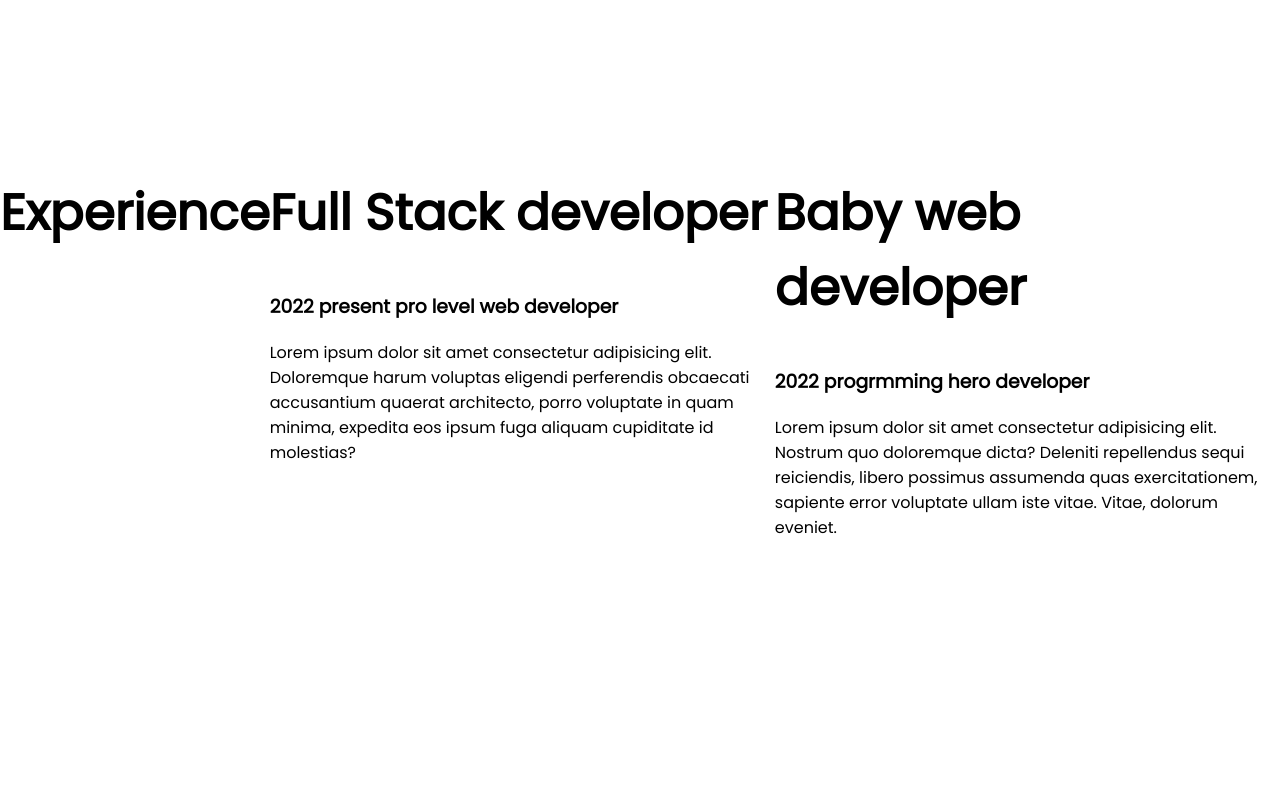
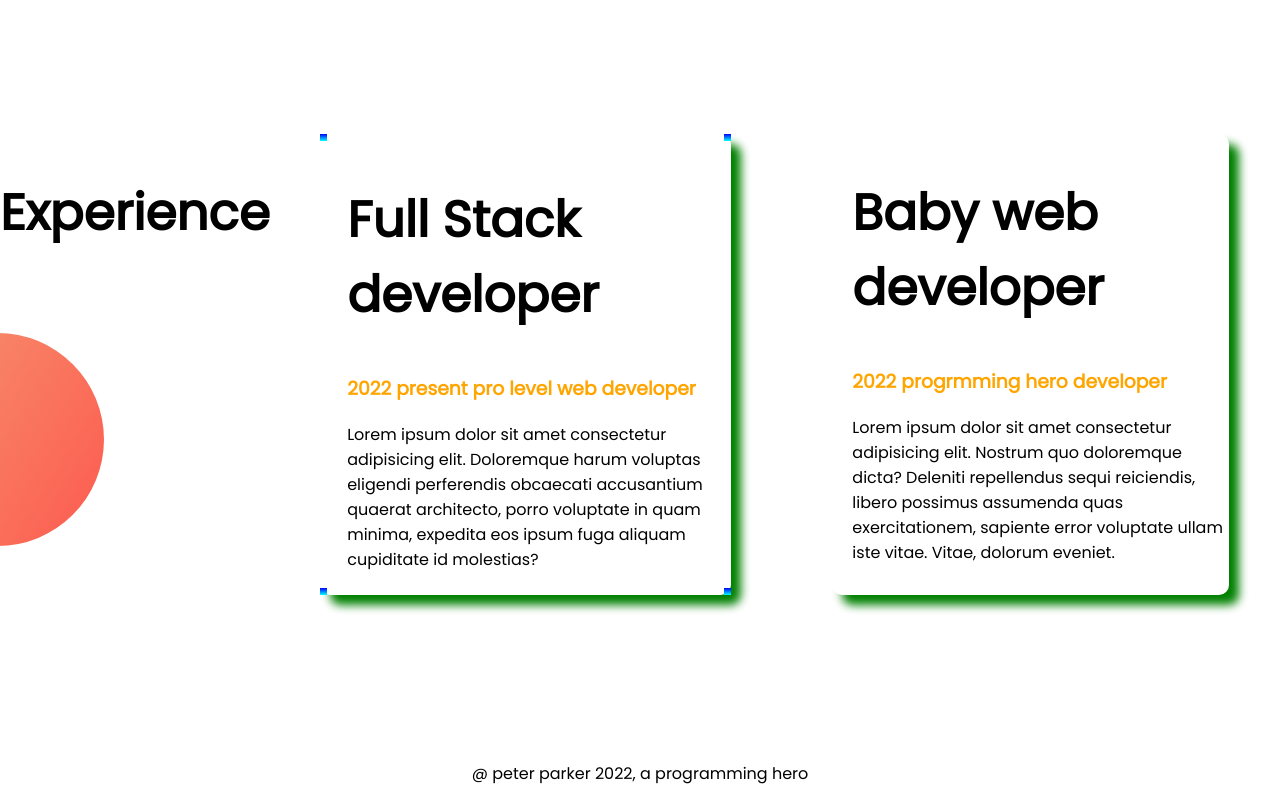
Before and after one commit to alaminhossain12/developer-portfolio, a plain HTML site: page index.html in a window 1280 px wide. Shown: the part 1180-1982 px from the top of the page. Before the commit the page ends 1886 px from the top, so only its background shows below. Drawn offline with Linux system fonts and the light colour scheme.

Commit message:
expen item

```diff
--- a/index.html
+++ b/index.html
@@ -39,17 +39,20 @@
   <section class="experience-area">
     <h1>Experience</h1>
     <div  class="flexible-container">
-      <div class="half-width">
+      <div class="item" id="web-dev">
         <h1>Full Stack developer</h1>
-        <h3>2022 present pro level web developer</h3>
+        <h3 class="orange">2022 present pro level web developer</h3>
         <p>Lorem ipsum dolor sit amet consectetur adipisicing elit. Doloremque harum voluptas eligendi perferendis obcaecati accusantium quaerat architecto, porro voluptate in quam minima, expedita eos ipsum fuga aliquam cupiditate id molestias?</p>
       </div>
-      <div class="half-width">
+      <div class="item">
         <h1>Baby web developer</h1>
-        <h3>2022 progrmming hero developer</h3>
+        <h3 class="orange">2022 progrmming hero developer</h3>
         <p>Lorem ipsum dolor sit amet consectetur adipisicing elit. Nostrum quo doloremque dicta? Deleniti repellendus sequi reiciendis, libero possimus assumenda quas exercitationem, sapiente error voluptate ullam iste vitae. Vitae, dolorum eveniet.</p>
       </div>
     </div>
   </section>
+  <footer>
+    <p>@ peter parker 2022, a programming hero</p>
+  </footer>
 </body>
 </html>
--- a/style.css
+++ b/style.css
@@ -79,3 +79,28 @@ h1 {
   background-repeat: no-repeat;
   background-position: right;
 }
+
+.experience-area {
+  background-image: url(./images/exp-bg.png);
+  background-repeat: no-repeat;
+  background-position: left;
+}
+
+.item {
+  box-shadow: 10px 10px 10px green;
+  margin-left: 5%;
+  width: 40%;
+  margin-right: 5%;
+  padding-left: 20px;
+  border-radius: 10px;
+}
+
+#web-dev {
+  border: 7px solid;
+  border-image-slice: ;
+  border-image: linear-gradient(blue, cyan);
+}
+
+footer p {
+  text-align: center;
+}
```
